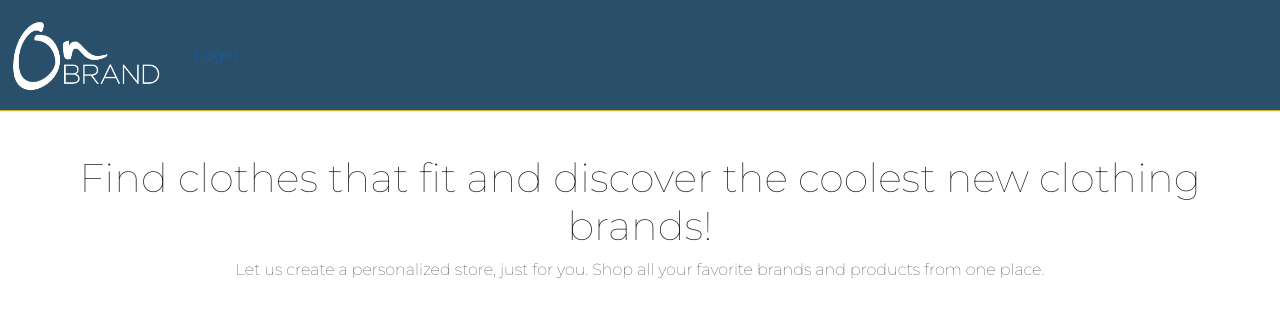
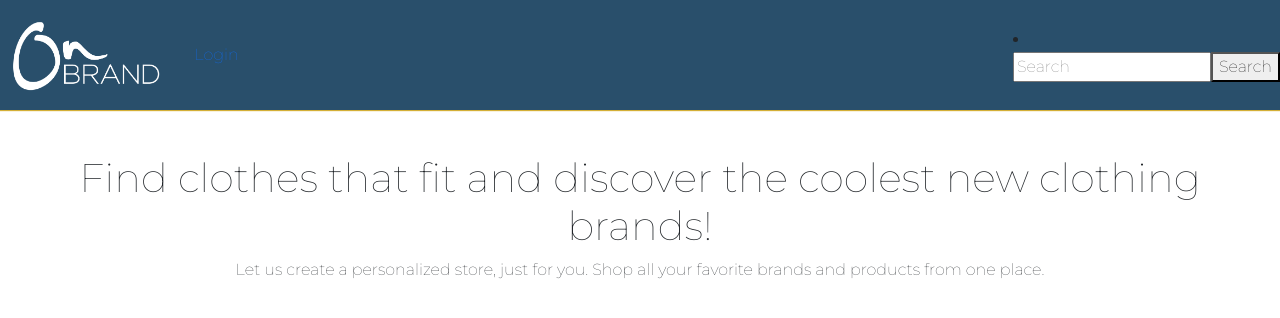
Before and after one commit to BrittanyMBui/onbrand-mvp, a React (Create React App) app in the folder onbrand-client/: page / in a window 1280 px wide. Shown: the top 318 px of the page. Built offline with nearby package versions, Linux system fonts and the light colour scheme.

Commit message:
Adds search to navbar

```diff
--- a/onbrand-client/src/components/NavBar/NavBar.js
+++ b/onbrand-client/src/components/NavBar/NavBar.js
@@ -3,6 +3,7 @@
 import { AuthContext } from '../../context/auth';
 
 import onbrand2b from '../../onbrand2b.png';
+import Search from '../Search';
 import './NavBar.styles.scss';
 
 function NavBar() {
@@ -29,6 +30,9 @@
             </NavItem>
           </Nav>
         </Collapse>
+        <NavItem>
+          <Search />
+        </NavItem>
       </Navbar>
     </div>
   )
--- /dev/null
+++ b/onbrand-client/src/components/Search.js
@@ -0,0 +1,16 @@
+const SearchBar = () => (
+    <form action="/" method="get">
+        <label htmlFor="header-search">
+            <span className="visually-hidden">Search blog posts</span>
+        </label>
+        <input
+            type="text"
+            id="header-search"
+            placeholder="Search"
+            name="s"
+        />
+        <button type="submit">Search</button>
+    </form>
+);
+
+export default SearchBar;
```
Also changed, not shown: 1 other file (tests, documents, lock files or other folders).
